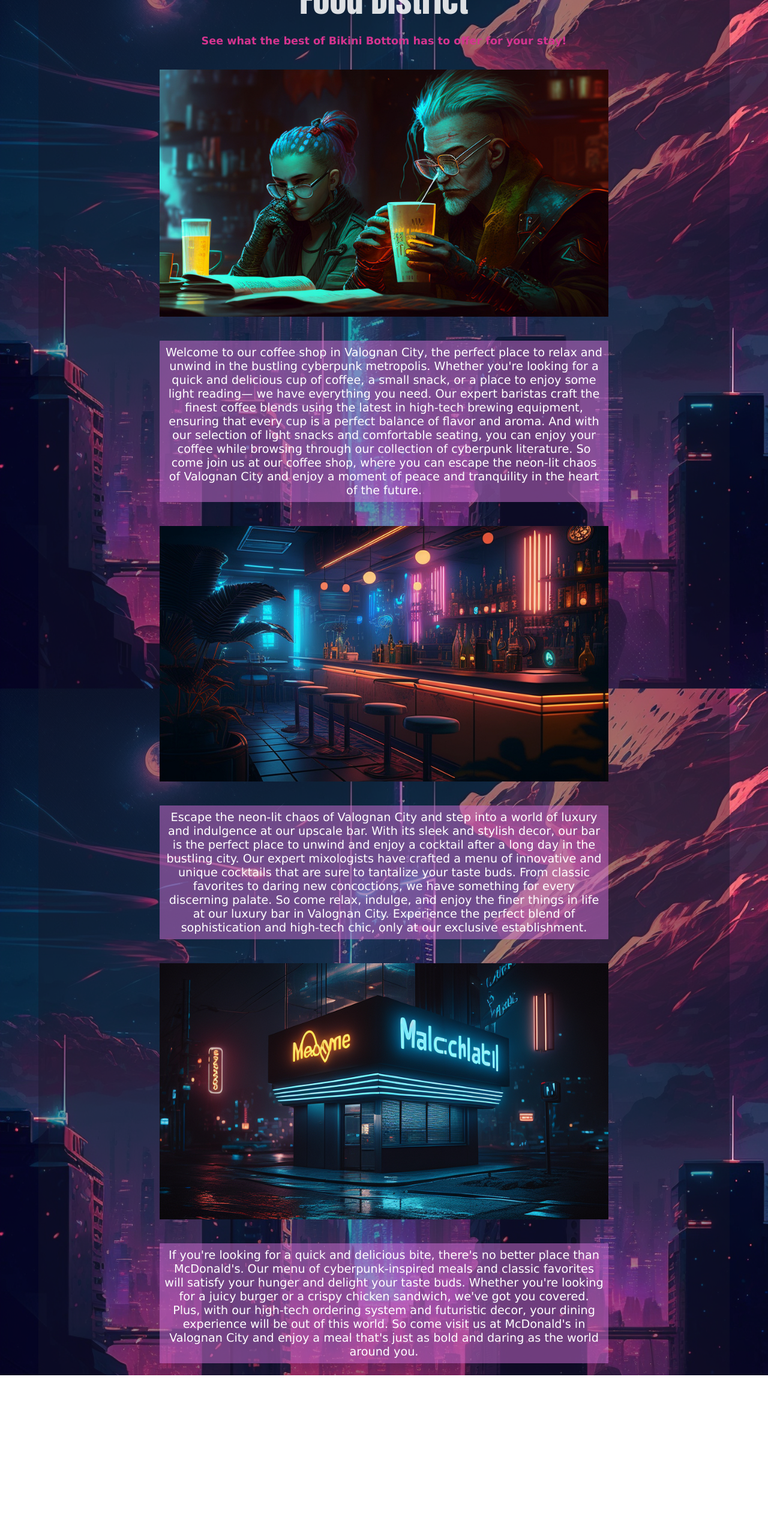
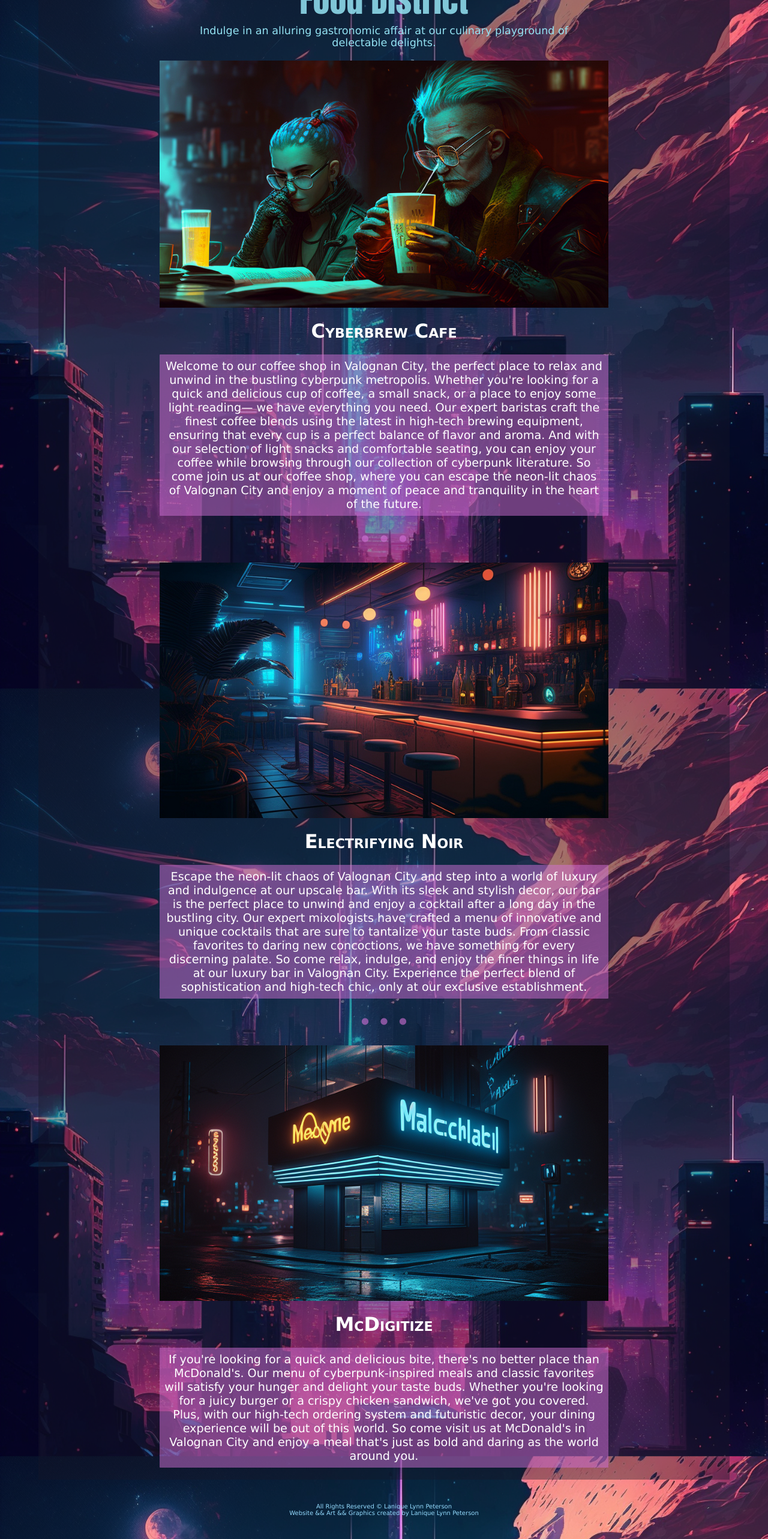
Before and after one commit to La-Nique/CyberPunk_Reality, a React (Create React App) app: page /arcilla-blvd in a window 1280 px wide. Shown: the part 132-2698 px from the top of the page at 60% size. Before the commit the page ends 2425 px from the top, so only its background shows below. Built offline with nearby package versions, Linux system fonts and the light colour scheme.

Commit message:
finished all cosmetic styling

```diff
--- a/src/App.css
+++ b/src/App.css
@@ -26,6 +26,33 @@
   padding: 14px 16px;
 }
 
+error {
+  font-weight: bold;
+  font-family: Verdana;
+  font-size: 110%;
+  min-width: 285px;
+  color: rgb(149, 220, 255);
+  display: block;
+  text-align: center;
+  animation: fading 1s infinite;
+}
+
+error:hover {
+  font-weight: bold;
+  color: hsla(326, 66%, 52%, 0.623);
+  text-decoration: none;
+}
+
+@keyframes fading {
+  0% {
+    opacity: 0.6
+  } 50% {
+    opacity: 1
+  } 100% {
+    opacity: 0.6
+  }
+}
+
 a {
   color: rgb(149, 220, 255);
   text-decoration: none;
@@ -36,3 +63,12 @@
   color: hsla(326, 66%, 52%, 0.623);
   text-decoration: none;
 }
+
+copyright {
+  padding: 3% 0;
+  display: block;
+  font-size: x-small;
+  color: rgb(149, 220, 255);
+  text-align: center;
+  justify-items: center;
+}
--- a/src/App.js
+++ b/src/App.js
@@ -55,8 +55,8 @@
 function NoMatch() {
   return (
     <div>
-      <h2>Whoopsies, you are lost!</h2>
-        <Link to="/"><h3>click here to return to the home page</h3></Link>
+      <h2>Whoopsies. You are lost!</h2>
+        <Link to="/"><error>click here to return to the home page :)</error></Link>
     </div>
   );
 }
--- a/src/components/Arcilla-Blvd.js
+++ b/src/components/Arcilla-Blvd.js
@@ -9,30 +9,47 @@
             <div className="outline">
 
             <district>Food District</district>
-            <h3>See what the best of Bikini Bottom has to offer for your stay!</h3>
+            <description>Indulge in an alluring gastronomic affair at our culinary playground of delectable delights.</description>
 
                 <div className="coffee">
                     <img src={coffee} alt="cyber Coffee Shop" />
+                    <place>Cyberbrew Cafe</place>
                     <p>
                         Welcome to our coffee shop in Valognan City, the perfect place to relax and unwind in the bustling cyberpunk metropolis. Whether you're looking for a quick and delicious cup of coffee, a small snack, or a place to enjoy some light reading— we have everything you need. Our expert baristas craft the finest coffee blends using the latest in high-tech brewing equipment, ensuring that every cup is a perfect balance of flavor and aroma. And with our selection of light snacks and comfortable seating, you can enjoy your coffee while browsing through our collection of cyberpunk literature. So come join us at our coffee shop, where you can escape the neon-lit chaos of Valognan City and enjoy a moment of peace and tranquility in the heart of the future.
                     </p>
                 </div>
 
+                <sectional>• • •</sectional>
+
                 <div className="bar">
                     <img src={bar} alt="cyber Bar" />
+                    <place>Electrifying Noir</place>
                     <p>
                         Escape the neon-lit chaos of Valognan City and step into a world of luxury and indulgence at our upscale bar. With its sleek and stylish decor, our bar is the perfect place to unwind and enjoy a cocktail after a long day in the bustling city. Our expert mixologists have crafted a menu of innovative and unique cocktails that are sure to tantalize your taste buds. From classic favorites to daring new concoctions, we have something for every discerning palate. So come relax, indulge, and enjoy the finer things in life at our luxury bar in Valognan City. Experience the perfect blend of sophistication and high-tech chic, only at our exclusive establishment.
                     </p>
                 </div>
 
+                <sectional>• • •</sectional>
+
                 <div className="mcdonalds">
                     <img src={McDonalds} alt="cyber McDonalds" />
+                        <place>McDigitize</place>
                     <p>
                         If you're looking for a quick and delicious bite, there's no better place than McDonald's. Our menu of cyberpunk-inspired meals and classic favorites will satisfy your hunger and delight your taste buds. Whether you're looking for a juicy burger or a crispy chicken sandwich, we've got you covered. Plus, with our high-tech ordering system and futuristic decor, your dining experience will be out of this world. So come visit us at McDonald's in Valognan City and enjoy a meal that's just as bold and daring as the world around you.
                     </p>
                 </div>
+
             </div>
             </div>
+
+            <copyright>All Rights Reserved © Lanique Lynn Peterson
+            <br/>
+            Website && Art && Graphics created by Lanique Lynn Peterson</copyright>
+
+            {/* <Link style={copyright} to="/arcilla-blvd">All Rights Reserved © Lanique Lynn Peterson
+            <br/>
+            Website && Art && Graphics created by Lanique Lynn Peterson</Link> */}
+
         </div>
     );
 }
--- a/src/components/Basingriver-Ave.js
+++ b/src/components/Basingriver-Ave.js
@@ -9,17 +9,21 @@
             <div className="outline">
 
             <district>Educational District</district>
-            <h3>See what the best of Bikini Bottom has to offer for your stay!</h3>
+            <description>Stimulate your mind and nourish your soul with an irresistible curriculum of knowledge and innovation in our captivating education district.</description>
 
                 <div className="library">
                     <img src={library} alt="cyber Library" />
+                    <place>Neural Nexus Library</place>
                     <p>
                         Are you tired of endless scrolling through endless feeds of irrelevant information? Let the library be your source of knowledge and escape from the chaos of the digital world. Our collection of books and virtual reality interfaces will transport you to a realm of timeless wisdom. Discover the secrets of the past and the solutions of the future. Find the answers you've been searching for, and immerse yourself in the world of imagination. Come visit us today and experience the power of knowledge. The library awaits.
                     </p>
                 </div>
 
+                <sectional>• • •</sectional>
+
                 <div className="highschool">
                     <img src={highschool} alt="cyber High School" />
+                     <place>Ada Lovelace High School of Advanced Quantum Computing and Computation Theory</place>
                     <p>
                         Are you looking for a high school that prepares your children for the fast-paced world of tomorrow? Look no further than our state-of-the-art high school in Valognan City. Our school is at the forefront of advanced technology and cutting-edge educational practices. Our experienced teachers and staff are dedicated to providing a well-rounded education that prepares our students for the challenges of the future. From virtual reality classrooms to advanced robotics programs, our curriculum is tailored to meet the needs of every student. And with its sleek and stylish design, our high school is the perfect environment for learning and growth. So enroll your children today in the high school of the future, and give them the tools they need to succeed in the world of tomorrow.
                     </p>
@@ -28,6 +32,15 @@
 
             </div>
             </div>
+
+            <copyright>All Rights Reserved © Lanique Lynn Peterson
+            <br />
+            Website && Art && Graphics created by Lanique Lynn Peterson</copyright>
+
+            {/* <Link style={copyright} to="/arcilla-blvd">All Rights Reserved © Lanique Lynn Peterson
+            <br/>
+            Website && Art && Graphics created by Lanique Lynn Peterson</Link> */}
+
         </div>
     );
 }
--- a/src/components/Downtown-Central.js
+++ b/src/components/Downtown-Central.js
@@ -10,26 +10,40 @@
             <div className="downtown">
             <div className="outline">
 
-            <district>Adventure District</district>
-            <h3>See what the best of Bikini Bottom has to offer for your stay!</h3>
+            <district>Entertainment District</district>
+            <description>Unwind in a seductive oasis of dopamine and leisure, where the possibilities are as endless as the night sky.</description>
 
                 <div className="mall">
                     <img src={mall0} alt="cyber Shopping Mall" />
+                        <place>La Poincare Conjecture Shopping Centre</place>
                     <p>
                         Enter the neon-lit world of the cyberpunk shopping mall, where technology and fashion collide. Discover the latest in cyberwear, from sleek and stylish cybernetic implants to cutting-edge fashion. Immerse yourself in a virtual reality shopping experience, where you can try on the latest fashions and styles before you buy. Whether you're looking for cutting-edge fashion, the latest in high-tech gadgets, or just a day of shopping, the cyberpunk shopping mall has it all. So come visit us today and be a part of the future!
                     </p>
                     <img src={mall1} alt="cyber Shopping Mall" />
                 </div>
 
+                <sectional>• • •</sectional>
+
                 <div className="museum">
                     <img src={museum0} alt="cyber Art History Museum" />
+                    <place>The Isomorphism Art History Museum</place>
                     <p>
-                        Step into the future of art history at the cyberpunk art museum. Immerse yourself in a world of neon lights and cutting-edge technology as you explore the past and present of art. Discover the works of classic masters and contemporary visionaries, all brought to life through virtual reality interfaces and interactive exhibitions. Marvel at the timeless beauty of the classics and be inspired by the bold and daring vision of the cyberpunk artists. Whether you're an art lover or just looking for a unique cultural experience, the cyberpunk art museum is the place to be. Visit us today and be transported to a world of beauty and innovation.
+                        Step into the future of art history at the cyberpunk art museum. Immerse yourself in a world of neon lights and cutting-edge technology as you explore the past and present of art. Discover the works of classic masters and contemporary visionaries, all brought to life through virtual reality interfaces and interactive exhibitions. Marvel at the timeless beauty of the classics and be inspired by the bold and daring vision of the cyberpunk artists. Whether you're an art lover or just looking for a unique cultural experience, the cyberpunk art museum is the place to be. Visit us today and be transported to a world of beauty and history.
                     </p>
                     <img src={museum1} alt="cyber Art History Museum" />
                 </div>
+
             </div>
             </div>
+
+            <copyright>All Rights Reserved © Lanique Lynn Peterson
+            <br/>
+            Website && Art && Graphics created by Lanique Lynn Peterson</copyright>
+
+            {/* <Link style={copyright} to="/arcilla-blvd">All Rights Reserved © Lanique Lynn Peterson
+            <br/>
+            Website && Art && Graphics created by Lanique Lynn Peterson</Link> */}
+
         </div>
     );
 }
--- a/src/components/css/Homepage.css
+++ b/src/components/css/Homepage.css
@@ -70,5 +70,4 @@
     background-color: hsla(240, 30%, 12%, 0.388);
     color: hsla(326, 66%, 52%, 1);
     font-weight: bold;
-
 }
--- a/src/components/css/cyberpunk.css
+++ b/src/components/css/cyberpunk.css
@@ -2,6 +2,7 @@
     /* background-color: hsla(240, 30%, 12%, 0.388); */
     text-align: center;
     color: white;
+    font-family: Verdana;
 }
 
 .outline {
@@ -15,9 +16,10 @@
 
 district {
     font-family: Impact;
+    display: block;
     font-size: 350%;
     text-align: center;
-    color: white;
+    color: #93e2f2;
     animation: fading 10s infinite;
 }
 
@@ -31,11 +33,23 @@
     }
 }
 
+description {
+    font-family: Verdana;
+    font-size: 110%;
+    display: inline-block;
+    max-width: 60%;
+    text-align: center;
+    color: #93e2f2;
+}
+
 place {
+    background-color: none;
     font-family: Verdana;
-    font-size: 180%;
+    font-size: 200%;
     text-align: center;
     color: white;
+    font-weight: bold;
+    font-variant-caps: petite-caps;
 }
 
 img {
@@ -43,6 +57,27 @@
     margin: 20px 0px;
     max-width: 65%;
     min-width: 25%;
+}
+
+sectional {
+    background-color: none;
+    font-family: Verdana;
+    font-size: 200%;
+    text-align: center;
+    color: hsla(297, 56%, 64%, 0.7);
+    font-weight: bold;
+    font-variant-caps: petite-caps;
+    animation: fading 10s infinite;
+}
+
+@keyframes fading {
+    0% {
+        opacity: 0.5
+    } 50% {
+        opacity: 1
+    } 100% {
+        opacity: 0.5
+    }
 }
 
 p  {
@@ -57,7 +92,7 @@
     padding: 8px;
 }
 
-.mcdonalds, .bar, .coffee, .library, .highschool, .downtown, .museum, .mall {
+.mcdonalds, .bar, .coffee, .library, .highschool, .museum, .mall {
     display: flex;
     flex-wrap: wrap;
     flex-direction: column;
```
